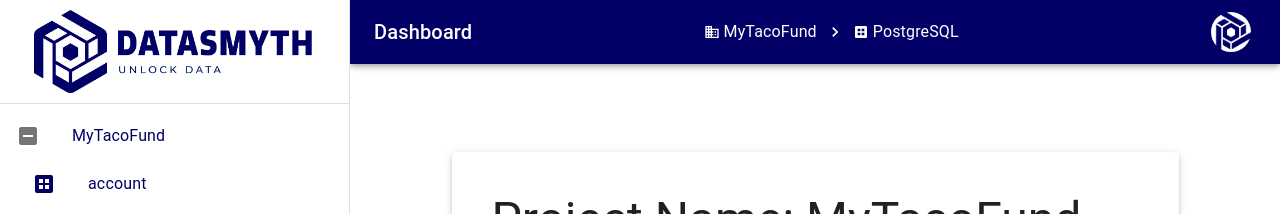
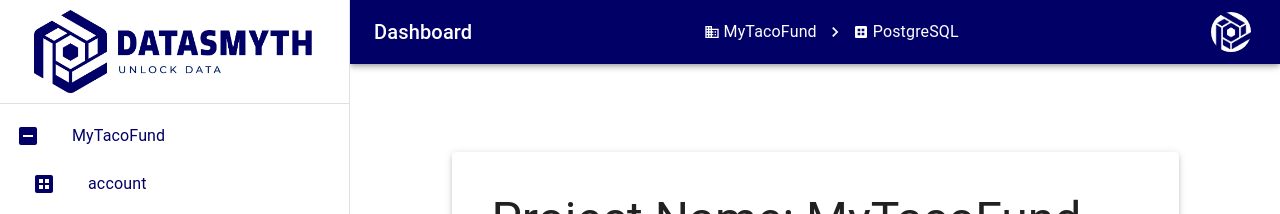
Before and after one commit to carbondigitalus/datasmyth-database-gui, a Next.js app: page / in a window 1280 px wide. Shown: the top 214 px of the page. Built offline with nearby package versions, Linux system fonts and the light colour scheme.

Commit message:
update color

```diff
--- a/src/components/templates/portal.template.tsx
+++ b/src/components/templates/portal.template.tsx
@@ -203,7 +203,9 @@ export default class PortalTemplate extends React.Component<PageProps, PageState
             aria-labelledby='nested-list-subheader'
           >
             <ListItemButton id='table-name' onClick={() => this.handleTableListMenuClick()}>
-              <ListItemIcon>{this.state.isTableListOpen ? <IndeterminateCheckBoxIcon /> : <AddBoxIcon />}</ListItemIcon>
+              <ListItemIcon sx={{ color: '#000066' }}>
+                {this.state.isTableListOpen ? <IndeterminateCheckBoxIcon /> : <AddBoxIcon />}
+              </ListItemIcon>
               <ListItemText primary={database.projectName} sx={{ color: '#000066' }} />
             </ListItemButton>
             <Collapse in={this.state.isTableListOpen} timeout='auto' unmountOnExit>
```
